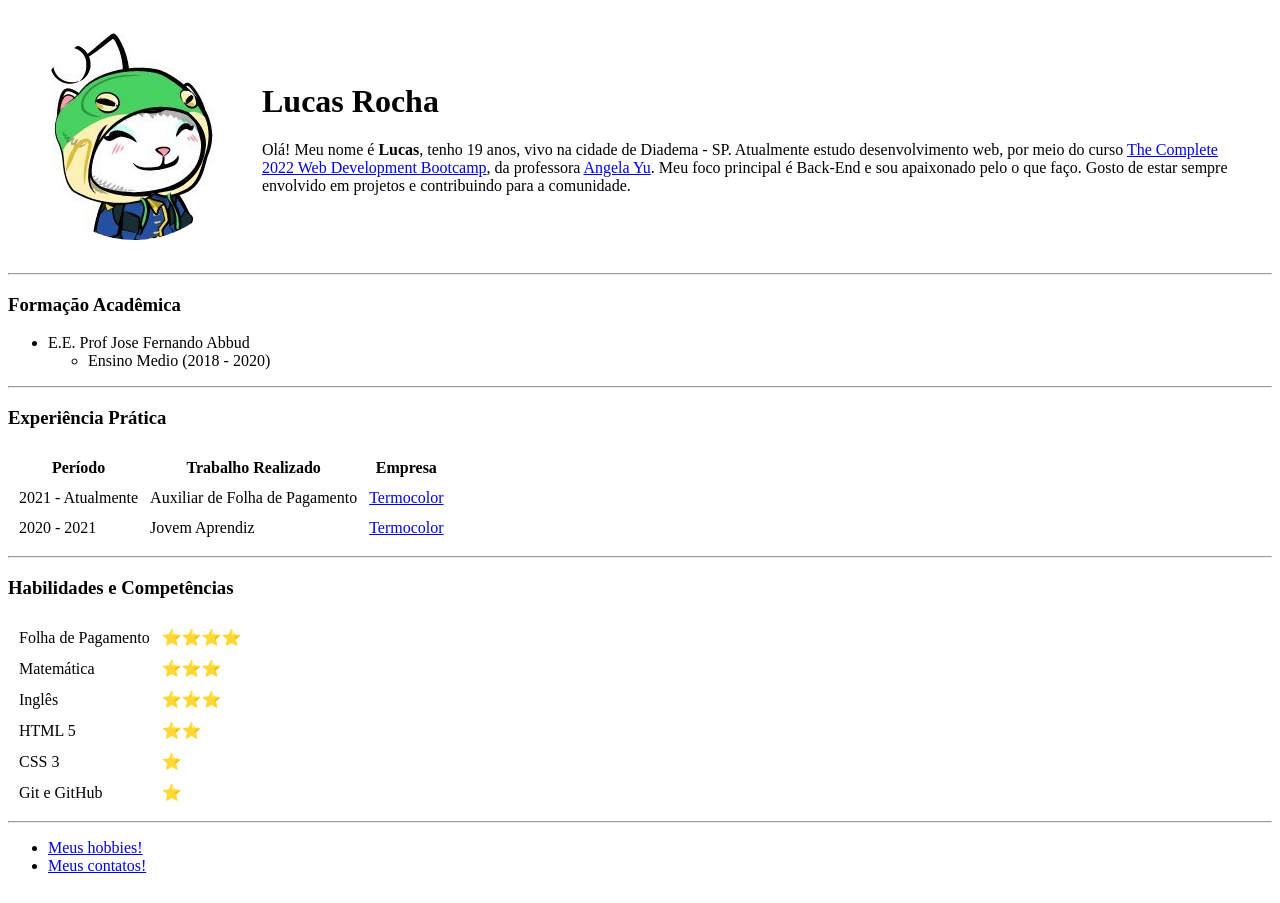
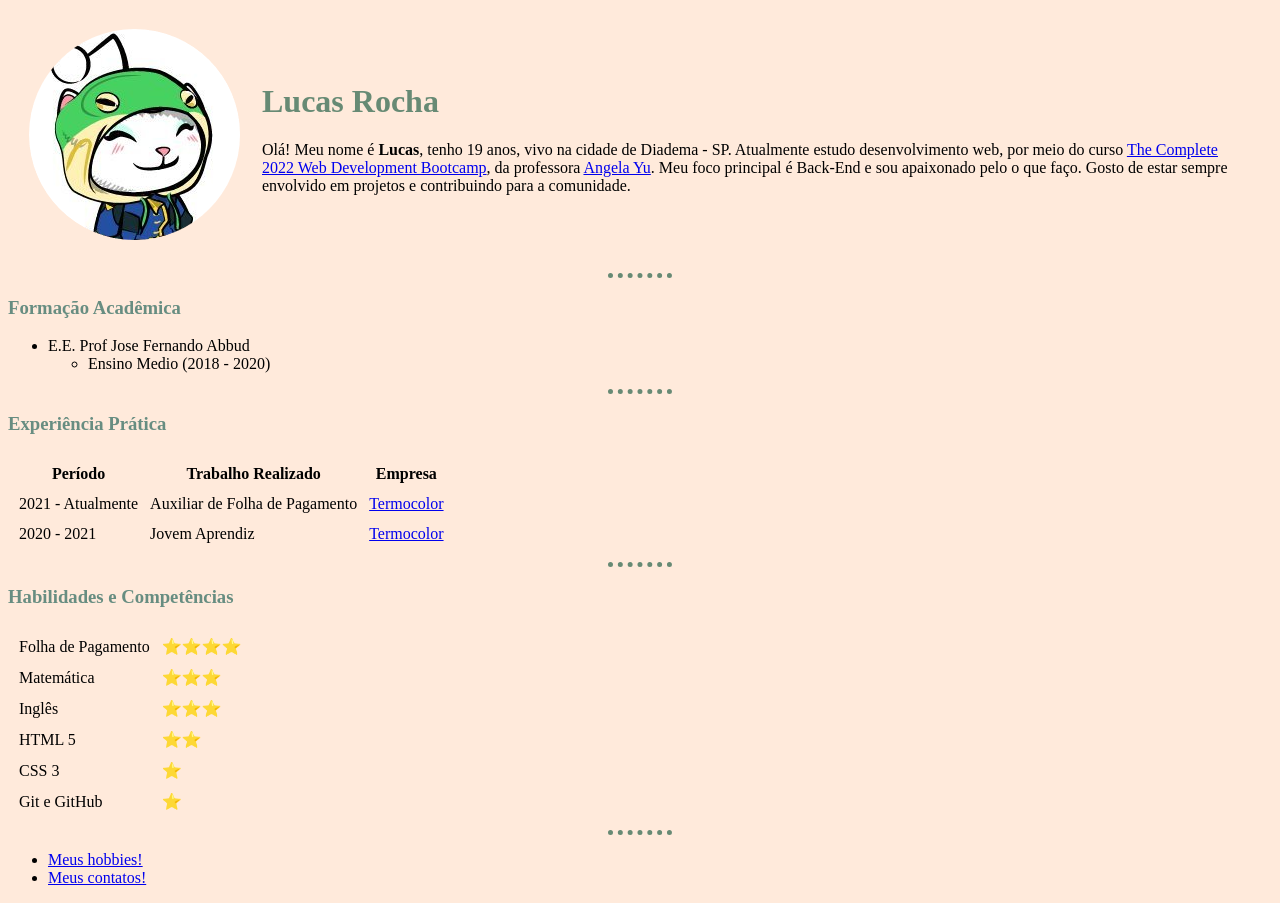
Before and after one commit to LogLucasRocha/CV, a plain HTML site: page index.html in a window 1280 px wide. Drawn offline with Linux system fonts and the light colour scheme.

Commit message:
front update

```diff
--- /dev/null
+++ b/css/styles.css
@@ -0,0 +1,19 @@
+body{
+    background-color: #FFEADB;
+}
+
+hr{
+    border-style: none;
+    border-top-style: dotted;
+    border-width: 5px;
+    width: 5%;
+    border-color: #678A74;
+
+}
+h1{
+    color: #678A74;
+}
+
+h3{
+    color: #678D81;
+}
--- a/index.html
+++ b/index.html
@@ -7,10 +7,12 @@
     <meta name="viewport" content="width=device-width, initial-scale=1.0">
     <meta name="description" content="Meu humilde portifólio na internet.">
     <title>Lucas`s Personal Site</title>
+    <link rel="stylesheet" href="css/styles.css">
 </head>
 
 <body>
     <table cellspacing="20">
+
         <tr>
             <td><img src="HTML - Personal Site/Images/avatar-circle.png" alt="Logo do Avatar Lucas Rocha"></td>
             <td>
```
Also changed, not shown: contatos.html (+1 -0 lines), hobbies.html (+1 -0 lines).
